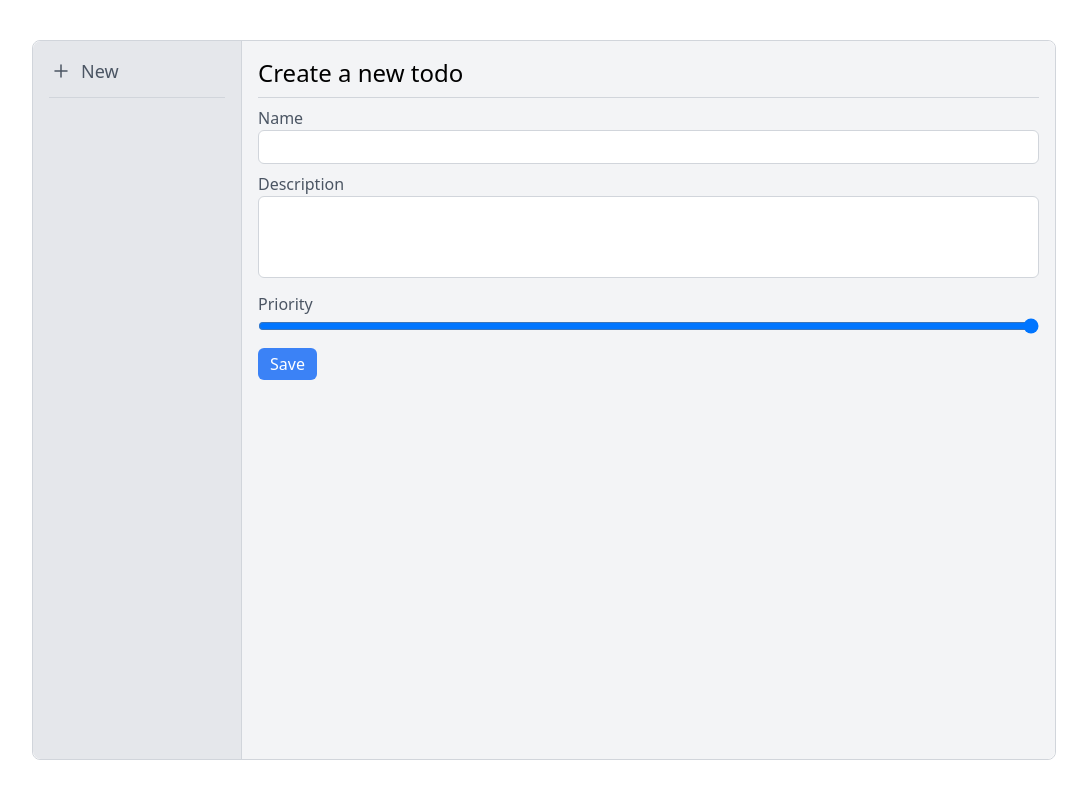
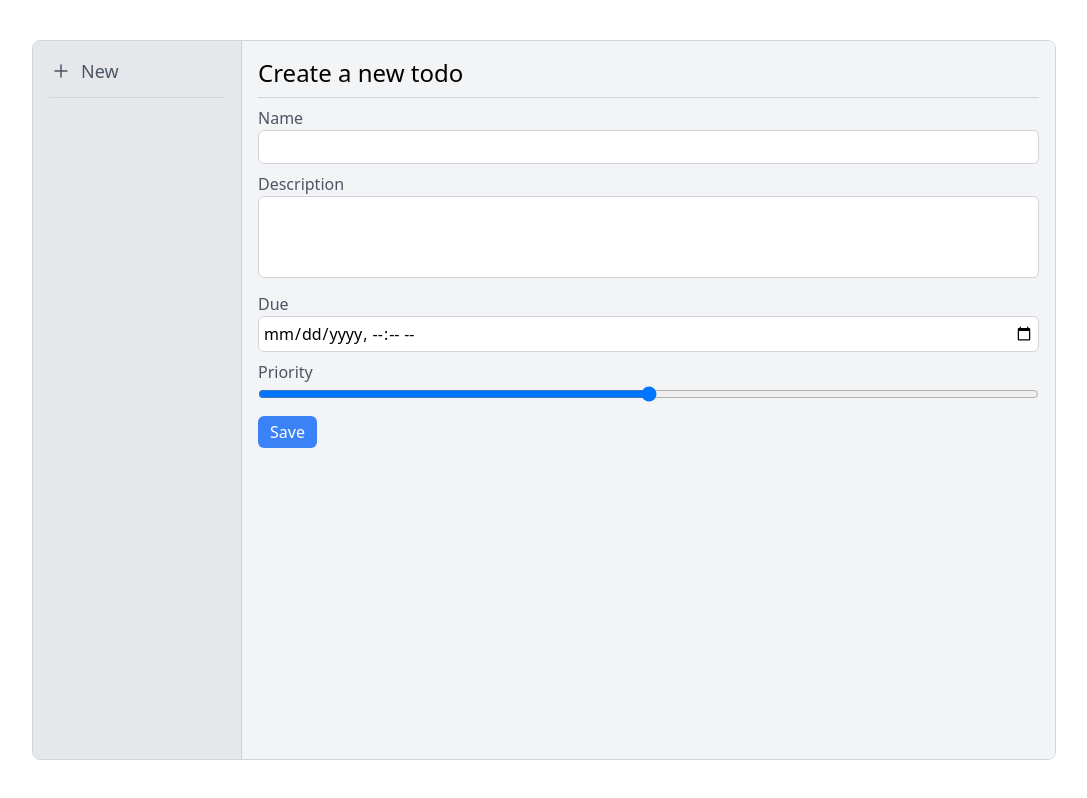
Before and after one commit to SimonVreman/todoapp, a Next.js app: page /todo/add in a window 1280 px wide. Shown: the whole page, without its empty margins (96-1183 px from the left). Built offline with nearby package versions, Linux system fonts and the light colour scheme; what mobx-persist-store would draw is missing.

Commit message:
feat: due date for todos

```diff
--- /dev/null
+++ b/components/RelativeTime/RelativeTime.tsx
@@ -0,0 +1,8 @@
+import * as dayjs from "dayjs"
+import * as relativeTime from "dayjs/plugin/relativeTime"
+
+export default function RelativeTime({ timestamp }: { timestamp: number }) {
+  dayjs.extend(relativeTime)
+
+  return <span>{dayjs(timestamp).fromNow()}</span>
+}
--- a/components/TodoDetails/TodoDetails.tsx
+++ b/components/TodoDetails/TodoDetails.tsx
@@ -5,6 +5,7 @@ import { CheckIcon, PencilIcon } from "@heroicons/react/24/outline"
 import TodoPriorityBadge from "@/components/TodoPriorityBadge/TodoPriorityBadge"
 import { useStore } from "@/stores/rootStore"
 import classNames from "classnames"
+import RelativeTime from "@/components/RelativeTime/RelativeTime"
 
 const TodoDetails = ({ todo }: { todo: Todo }) => {
   const { todoStore } = useStore()
@@ -19,11 +20,15 @@ const TodoDetails = ({ todo }: { todo: Todo }) => {
           })}
         />
         <TodoPriorityBadge priority={todo.priority} />
-        {todo.timestamp && <span>Due {todo.timestamp}</span>}
+        {todo.timestamp && (
+          <span className={classNames({ "text-red-500": todo.timestamp < Date.now() })}>
+            Due <RelativeTime timestamp={todo.timestamp} />
+          </span>
+        )}
         {!todo.timestamp && <span>No due date</span>}
       </span>
       <Link
-        href={`/todo/edit/${todo.id}`}
+        href={`/todo/${todo.id}/edit`}
         className={"text-lg flex items-center hover:text-gray-900 transition-colors"}
       >
         <PencilIcon className={"h-6"} />
--- a/components/TodoForm/TodoForm.tsx
+++ b/components/TodoForm/TodoForm.tsx
@@ -17,6 +17,7 @@ export default function TodoForm({ oldTodo }: { oldTodo?: Todo }) {
   const router = useRouter()
 
   const onSubmit = async (data) => {
+    if (data.timestamp) data.timestamp = new Date(data.timestamp).getTime()
     const todo = oldTodo?.id !== undefined ? todoStore.update(data, oldTodo.id) : todoStore.create(data)
     await router.push(`/todo/${todo.id}`)
   }
@@ -25,7 +26,7 @@ export default function TodoForm({ oldTodo }: { oldTodo?: Todo }) {
     name: oldTodo?.name ?? "",
     description: oldTodo?.description ?? "",
     priority: oldTodo?.priority ?? 2,
-    timestamp: oldTodo?.timestamp ?? 0,
+    timestamp: oldTodo?.timestamp,
     done: false,
   }
 
@@ -65,6 +66,17 @@ export default function TodoForm({ oldTodo }: { oldTodo?: Todo }) {
       </div>
 
       <div className={"mb-2"}>
+        <label className={"text-gray-600 mb-1"}>Due</label>
+        <input
+          className={"w-full p-1 rounded-md border border-gray-300"}
+          type={"datetime-local"}
+          defaultValue={todo.timestamp ? new Date(todo.timestamp).toISOString().slice(0, 16) : undefined}
+          {...register("timestamp", { required: false })}
+          aria-invalid={errors.priority ? "true" : "false"}
+        />
+      </div>
+
+      <div className={"mb-2"}>
         <label
           className={classNames("text-gray-600 mb-1", {
             "text-red-600": errors.priority,
@@ -78,6 +90,7 @@ export default function TodoForm({ oldTodo }: { oldTodo?: Todo }) {
           step={1}
           min={1}
           max={3}
+          defaultValue={todo.priority}
           {...register("priority", { required: true, min: 1, max: 3 })}
           aria-invalid={errors.priority ? "true" : "false"}
         />
--- a/package.json
+++ b/package.json
@@ -15,6 +15,7 @@
     "@types/react-dom": "18.0.11",
     "autoprefixer": "10.4.14",
     "classnames": "^2.3.2",
+    "dayjs": "^1.11.8",
     "eslint": "8.38.0",
     "eslint-config-next": "13.3.0",
     "mobx": "^6.9.0",
```
Also changed, not shown: 1 other file (tests, documents, lock files or other folders).
